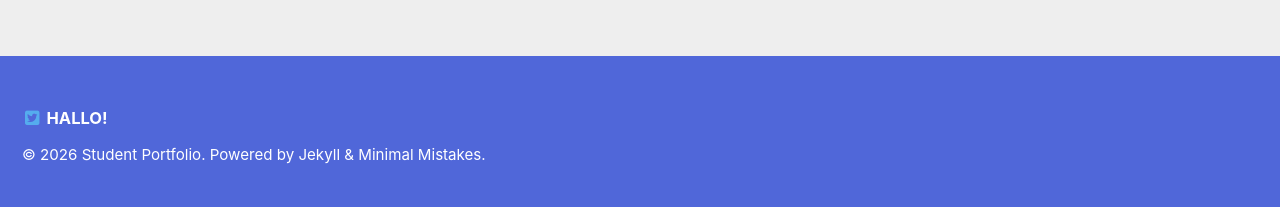
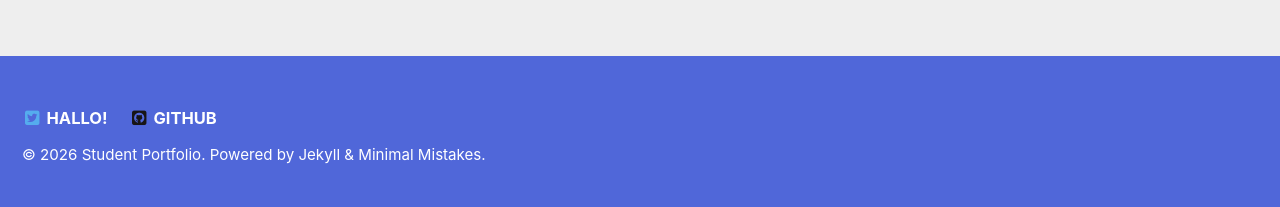
Before and after one commit to Conor-Miller9276/Conor-Miller9276.github.io, a Jekyll site: the page built from _pages/index.md, in a window 1280 px wide. Shown: the part 1412-1619 px from the top of the page. Built offline with Jekyll 4.4.1, drawn with Linux system fonts in a browser that asks for light colours.

Commit message:
Add GitHub link to configuration
Added GitHub link with icon and URL.

```diff
--- a/_config.yml
+++ b/_config.yml
@@ -55,9 +55,9 @@ footer: # Site footer
       url: "https://twitter.com/"
       target: "_blank"
     - label: "Github" # Github link
-      icon:
-      url:
-      target:
+      icon: "fab fa-fw fa-github-square"
+      url: https://github.com/
+      target: "_blank"
     - label: "Facebook" # Facebook link
       icon: "fab fa-fw fa-facebook-square"
       # url:
```
